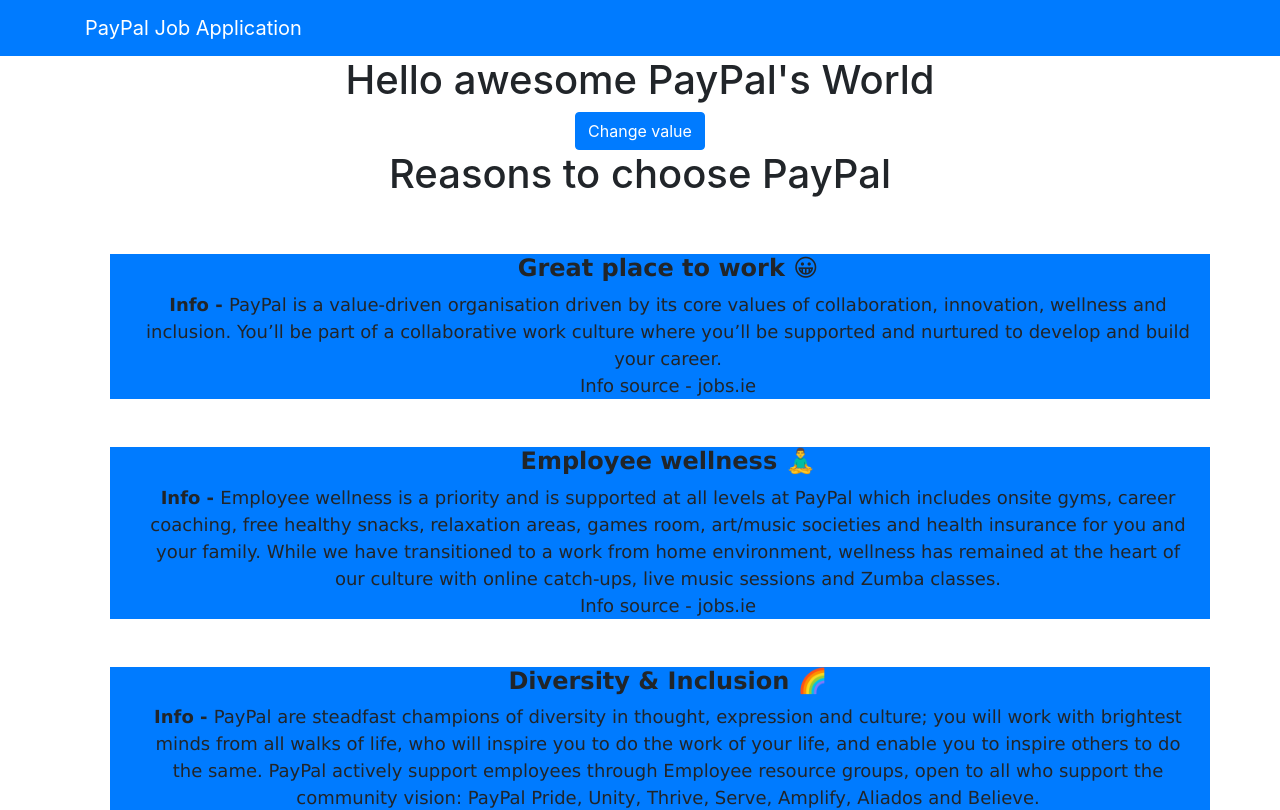
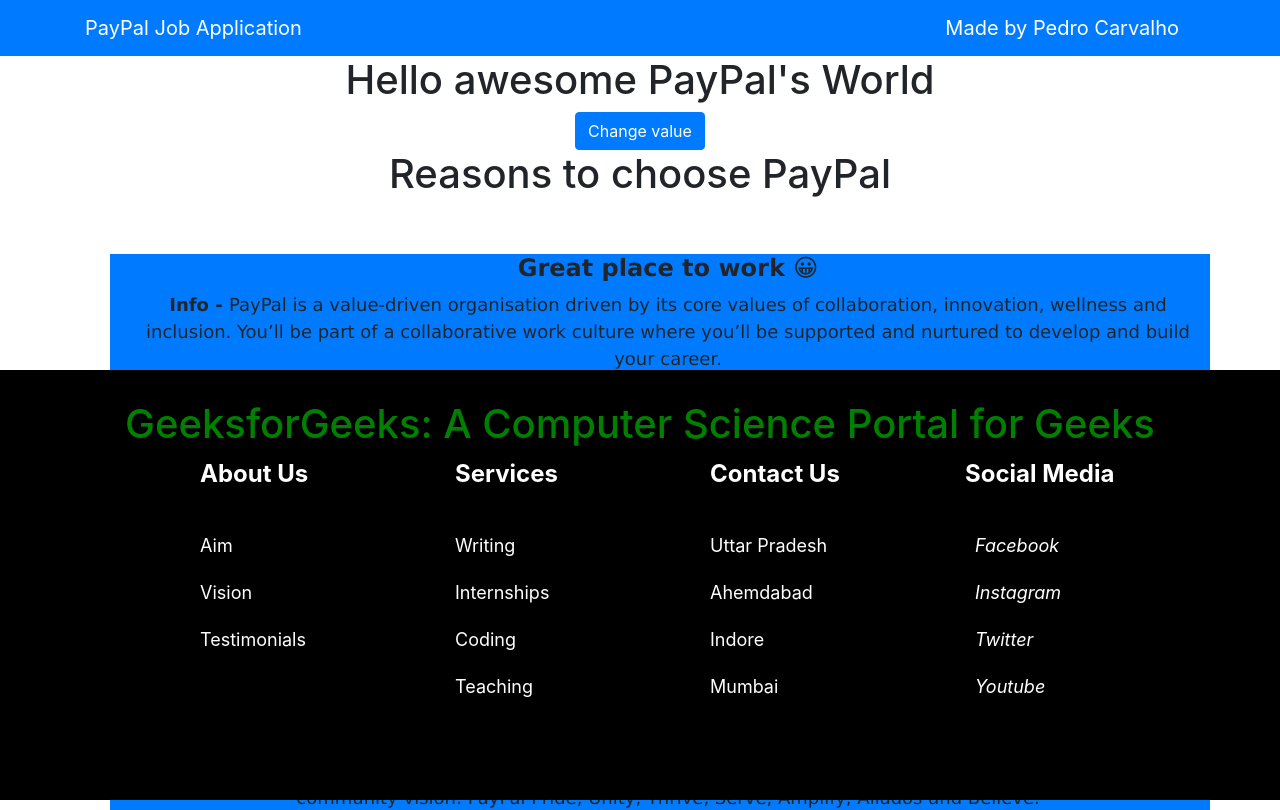
Before and after one commit to pedrocarr/reactapp, a React (Create React App) app: page / in a window 1280 px wide. Shown: the top 810 px of the page. Built offline with nearby package versions, Linux system fonts and the light colour scheme.

Commit message:
add footer

```diff
--- a/src/App.js
+++ b/src/App.js
@@ -5,7 +5,7 @@
 import Menu from './components/menu';
 import { REASONS } from './shared/reasons';
 import Greet from './components/greet';
-import { STRENGTHS } from './shared/strengths';
+import Footer from './components/Footer';
 
 class App extends React.Component {
 
@@ -13,8 +13,7 @@
 		super(props);
 
 		this.state = {
-			reasons: REASONS,
-			strengths: STRENGTHS
+			reasons: REASONS
 		};
 	}
 
@@ -24,11 +23,13 @@
 				<Navbar color="primary">
 					<div className="container" id="brand">
 						<NavbarBrand>PayPal Job Application</NavbarBrand>
+						<NavbarBrand>Made by Pedro Carvalho</NavbarBrand>
 					</div>
 				</Navbar>
 				<Greet />
 				<h1>Reasons to choose PayPal</h1>
 				<Menu reasons={this.state.reasons} />
+				<Footer />
 			</div>
 		);
 	}
--- /dev/null
+++ b/src/components/Footer.js
@@ -0,0 +1,77 @@
+import React from "react";
+import {
+  Box,
+  Container,
+  Row,
+  Column,
+  FooterLink,
+  Heading,
+} from "./FooterStyles";
+
+const Footer = () => {
+  return (
+    <Box>
+      <h1 style={{ color: "green",
+                   textAlign: "center",
+                   marginTop: "-50px" }}>
+        GeeksforGeeks: A Computer Science Portal for Geeks
+      </h1>
+      <Container>
+        <Row>
+          <Column>
+            <Heading>About Us</Heading>
+            <FooterLink href="#">Aim</FooterLink>
+            <FooterLink href="#">Vision</FooterLink>
+            <FooterLink href="#">Testimonials</FooterLink>
+          </Column>
+          <Column>
+            <Heading>Services</Heading>
+            <FooterLink href="#">Writing</FooterLink>
+            <FooterLink href="#">Internships</FooterLink>
+            <FooterLink href="#">Coding</FooterLink>
+            <FooterLink href="#">Teaching</FooterLink>
+          </Column>
+          <Column>
+            <Heading>Contact Us</Heading>
+            <FooterLink href="#">Uttar Pradesh</FooterLink>
+            <FooterLink href="#">Ahemdabad</FooterLink>
+            <FooterLink href="#">Indore</FooterLink>
+            <FooterLink href="#">Mumbai</FooterLink>
+          </Column>
+          <Column>
+            <Heading>Social Media</Heading>
+            <FooterLink href="#">
+              <i className="fab fa-facebook-f">
+                <span style={{ marginLeft: "10px" }}>
+                  Facebook
+                </span>
+              </i>
+            </FooterLink>
+            <FooterLink href="#">
+              <i className="fab fa-instagram">
+                <span style={{ marginLeft: "10px" }}>
+                  Instagram
+                </span>
+              </i>
+            </FooterLink>
+            <FooterLink href="#">
+              <i className="fab fa-twitter">
+                <span style={{ marginLeft: "10px" }}>
+                  Twitter
+                </span>
+              </i>
+            </FooterLink>
+            <FooterLink href="#">
+              <i className="fab fa-youtube">
+                <span style={{ marginLeft: "10px" }}>
+                  Youtube
+                </span>
+              </i>
+            </FooterLink>
+          </Column>
+        </Row>
+      </Container>
+    </Box>
+  );
+};
+export default Footer;
--- /dev/null
+++ b/src/components/FooterStyles.js
@@ -0,0 +1,61 @@
+import styled from 'styled-components';
+
+export const Box = styled.div`
+  padding: 80px 60px;
+  background: black;
+  position: absolute;
+  bottom: 0;
+  width: 100%;
+
+
+  @media (max-width: 1000px) {
+    padding: 70px 30px;
+  }
+`;
+
+export const Container = styled.div`
+    display: flex;
+    flex-direction: column;
+    justify-content: center;
+    max-width: 1000px;
+    margin: 0 auto;
+    /* background: red; */
+`
+
+export const Column = styled.div`
+  display: flex;
+  flex-direction: column;
+  text-align: left;
+  margin-left: 60px;
+`;
+
+export const Row = styled.div`
+  display: grid;
+  grid-template-columns: repeat(auto-fill,
+                         minmax(185px, 1fr));
+  grid-gap: 20px;
+
+  @media (max-width: 1000px) {
+    grid-template-columns: repeat(auto-fill,
+                           minmax(200px, 1fr));
+  }
+`;
+
+export const FooterLink = styled.a`
+  color: #fff;
+  margin-bottom: 20px;
+  font-size: 18px;
+  text-decoration: none;
+
+  &:hover {
+      color: green;
+      transition: 200ms ease-in;
+  }
+`;
+
+export const Heading = styled.p`
+  font-size: 24px;
+  color: #fff;
+  margin-bottom: 40px;
+  font-weight: bold;
+`;
```
Also changed, not shown: src/App.css (line endings or trailing spaces), src/shared/strengths.js (deleted).
